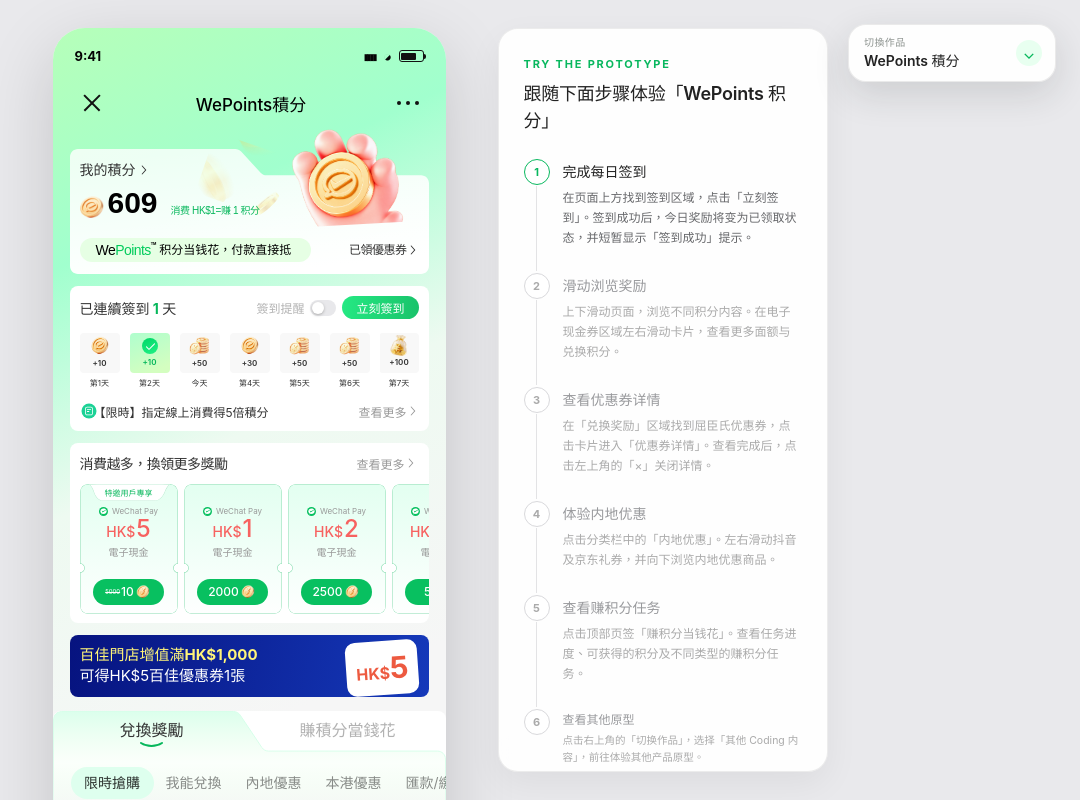
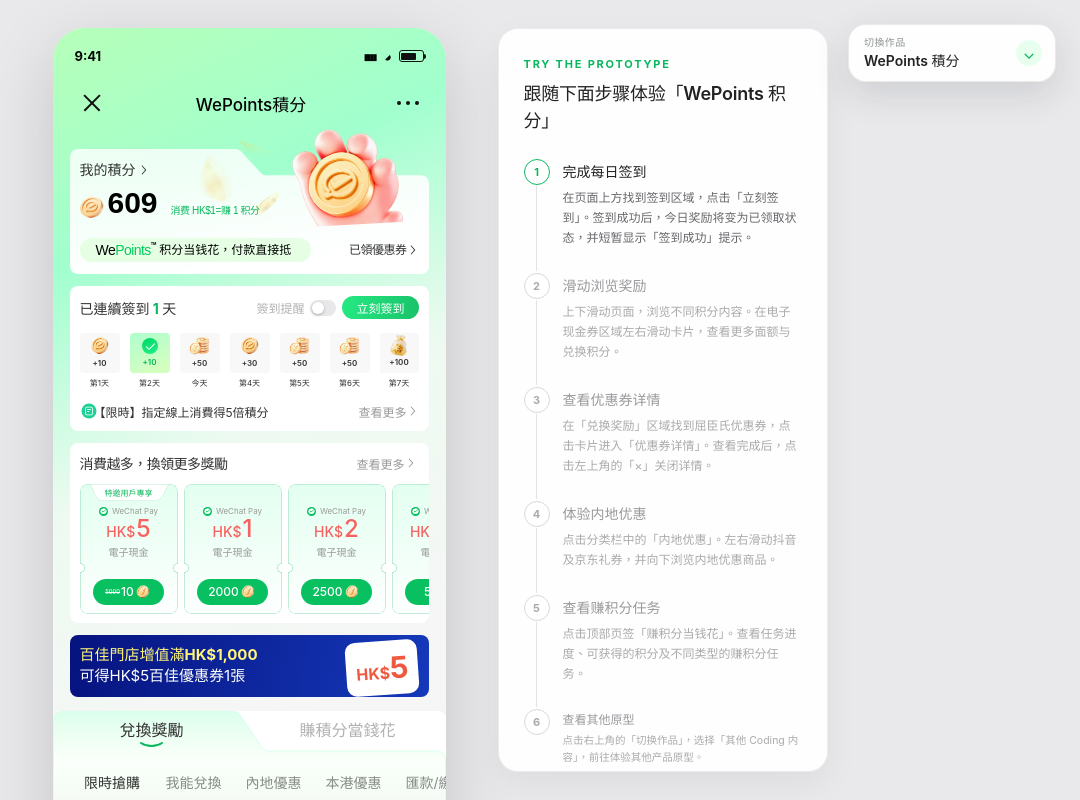
Before and after one commit to aaacheese/WeChat-pay, a React (Vite) app: page / in a window 1280 px wide. Shown: the top 800 px of the page, without its empty margins (200-1280 px from the left). Built offline with nearby package versions, Linux system fonts and the light colour scheme.

Commit message:
Make reward tab background transparent

```diff
--- a/src/rewards.css
+++ b/src/rewards.css
@@ -46,7 +46,7 @@
   width: 83px;
   height: 32px;
   border-radius: 34px;
-  background: #deffee;
+  background: rgb(222 255 238 / 0%);
   color: rgb(0 0 0 / 80%);
   font-weight: 500;
 }
```
